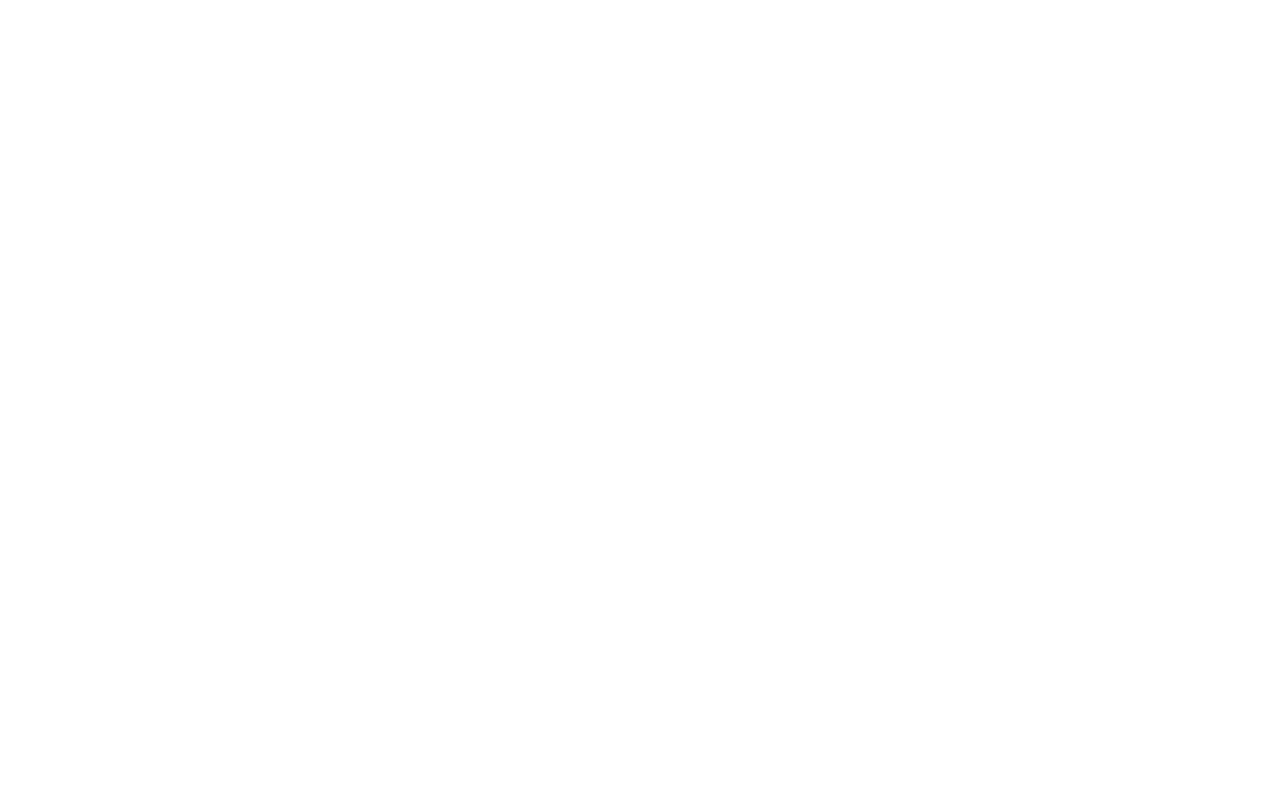
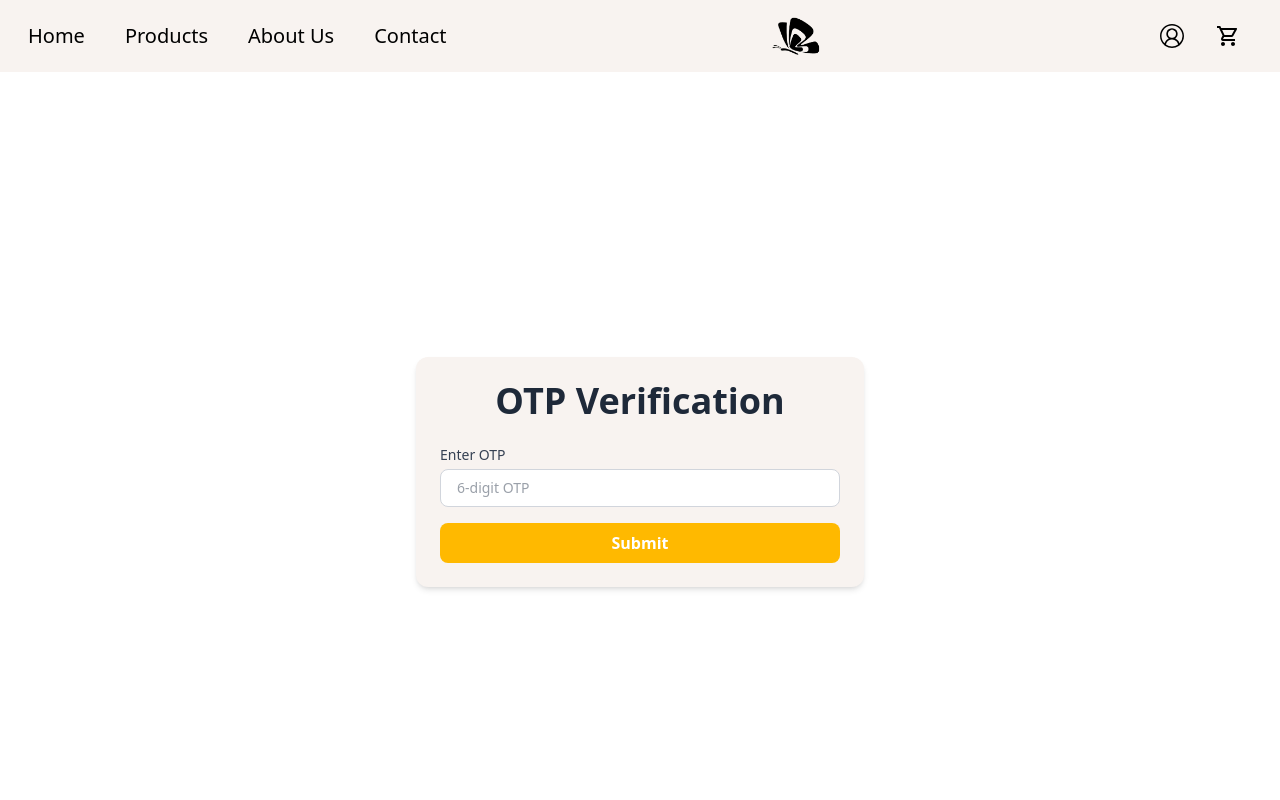
Before and after one commit to shayak-farooq/azmat-frontend, a React (Vite) app: page /verifysignup in a window 1280 px wide. Before the commit this address had no page. Shown: the top 800 px of the page. Built offline with nearby package versions, Linux system fonts and the light colour scheme.

Commit message:
connected login and signup with backend

```diff
--- a/src/App.jsx
+++ b/src/App.jsx
@@ -34,6 +34,7 @@
 
         <Route path="/profile" element={<Profile />} />
         <Route path="/signup" element={<Signup />} />
+        <Route path="/verifysignup" element={<Signupotp/>} />
         <Route path="/login" element={<Login />} />
         <Route path="/forgottenpassword" element={<Forgottenpassword />} />
         <Route path="/signupotp" element={<Signupotp />} />
--- a/src/pages/Login.jsx
+++ b/src/pages/Login.jsx
@@ -1,8 +1,10 @@
-import { NavLink } from "react-router-dom";
+import { NavLink, useNavigate } from "react-router-dom";
 import { useState } from "react";
 
 export default function Login() {
+  const [error,setError] = useState('')
   const [data, setData] = useState({ email: "", password: "" });
+  const navigate = useNavigate()
   function handleChange(e) {
     setData({ ...data, [e.target.name]: e.target.value });
   }
@@ -13,8 +15,13 @@
       headers: { "Content-Type": "application/json" },
       body: JSON.stringify({ ...data }),
     });
-    console.log(response);
-    setData({ email: "", password: "" });
+    if(response.status == 401){
+      setError("invalid email or password")
+    }
+    if(response.status == 200){
+      navigate('/profile')
+    }
+    setData({ email: "", password: ""});
   }
   return (
     <>
@@ -50,7 +57,7 @@
                 required
               />
             </label>
-
+            {error? <span className="text-red-400 text-xs">*{error}</span> : ""}
             {/* Submit Button */}
             <button
               type="submit"
--- a/src/pages/Signup.jsx
+++ b/src/pages/Signup.jsx
@@ -1,8 +1,10 @@
 import React, { useState } from "react";
-import { NavLink } from "react-router-dom";
+import { NavLink, useNavigate } from "react-router-dom";
 
 function Signup() {
-  const [data, setData] = useState({ username: "", email: "", password: "" });
+  const [data, setData] = useState({ name: "", email: "", password: "" });
+  const navigate = useNavigate()
+
   function handleChange(e) {
     setData({ ...data, [e.target.name]: e.target.value });
   }
@@ -14,8 +16,10 @@
       headers: { "Content-Type": "application/json" },
       body: JSON.stringify({ ...data }),
     });
-    console.log(response)
-    setData({ username: "", email: "", password: ""});
+    if(response.status == 200){
+      navigate(`/verifysignup?email=${data.email}&name=${data.name}`)
+    }
+    setData({ name: "", email: "", password: ""});
   }
   return (
     <>
@@ -28,13 +32,13 @@
           <form onSubmit={handleSubmit} className="flex flex-col space-y-4">
             {/* Username */}
             <label className="flex flex-col text-gray-700 text-sm font-medium">
-              Username
+              Full Name
               <input
                 type="text"
-                name="username"
+                name="name"
                 onChange={handleChange}
                 className="mt-1 border bg-white border-gray-300 rounded-lg px-4 py-2 focus:outline-none focus:ring-2 focus:ring-amber-400"
-                placeholder="Enter your username"
+                placeholder="Enter your Full Name"
                 required
               />
             </label>
--- a/src/pages/Signupotp.jsx
+++ b/src/pages/Signupotp.jsx
@@ -1,6 +1,39 @@
-import React from "react";
+import { useState } from "react";
+import { useNavigate, useParams } from "react-router-dom";
 
 function Otp() {
+  const params = new URLSearchParams(location.search);
+  const initialEmail = params.get("email") || "";
+  const initialName = params.get("name") || "";
+  const navigate = useNavigate()
+
+  const [data, setData] = useState({
+    otp: "",
+    email: initialEmail,
+    name: initialName,
+  });
+  function handleChange(e) {
+    setData({ ...data, [e.target.name]: e.target.value });
+  }
+  async function handleSubmit(e) {
+    e.preventDefault();
+    const response = await fetch(
+      "http://localhost:3000/api/user/verifysignupotp",
+      {
+        method: "POST",
+        headers: { "Content-Type": "application/json" },
+        body: JSON.stringify({ ...data }),
+      }
+    );
+    const result = response.json();
+    console.log(result);
+    if (response.status == 409) {
+      console.log("Email already registered");
+    }
+    if (response.status == 200) {
+      navigate(`/login`);
+    }
+  }
   return (
     <>
       <div className="bg-white flex justify-center items-center min-h-screen">
@@ -9,12 +42,14 @@
             OTP Verification
           </h2>
 
-          <form className="flex flex-col space-y-4">
+          <form onSubmit={handleSubmit} className="flex flex-col space-y-4">
             {/* OTP Input */}
             <label className="flex flex-col text-gray-700 text-sm font-medium">
               Enter OTP
               <input
                 type="text"
+                name="otp"
+                onChange={handleChange}
                 className="mt-1 bg-white border border-gray-300 rounded-lg px-4 py-2 focus:outline-none focus:ring-2 focus:ring-amber-400"
                 placeholder="6-digit OTP"
                 required
@@ -24,9 +59,6 @@
               />
             </label>
 
-            {/* Hidden Email (if needed programmatically) */}
-            <input type="email" className="hidden" />
-
             {/* Submit Button */}
             <button
               type="submit"
@@ -35,7 +67,6 @@
               Submit
             </button>
           </form>
-
         </div>
       </div>
     </>
```
